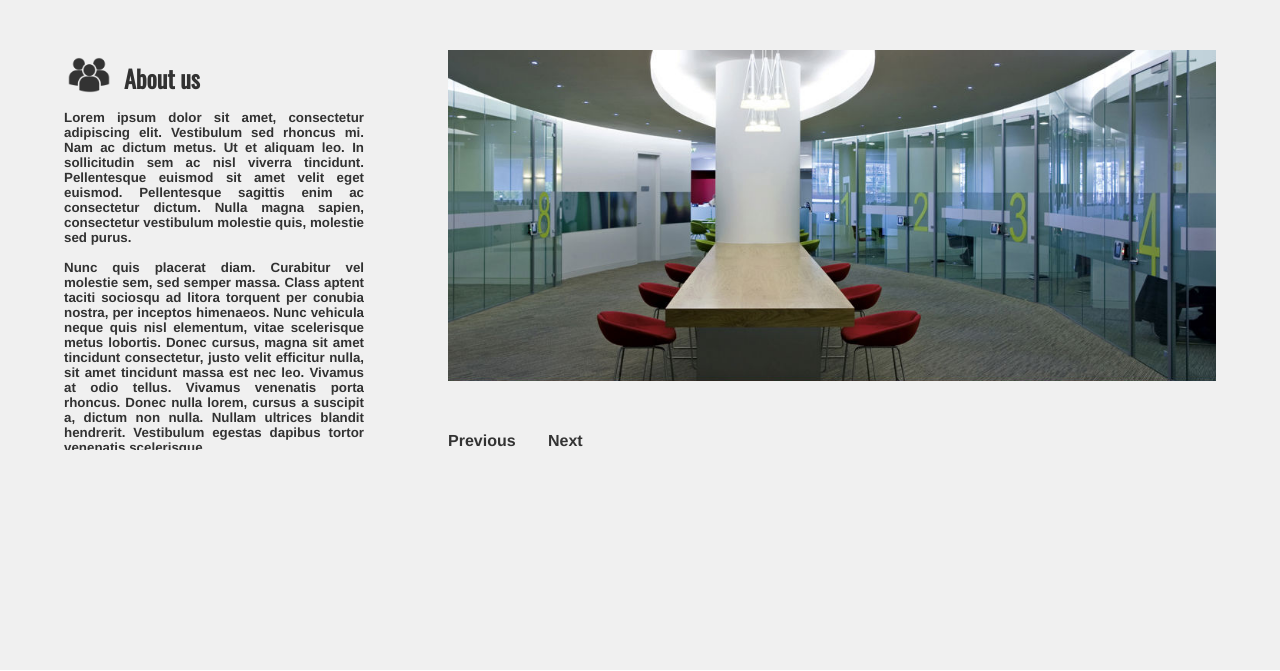
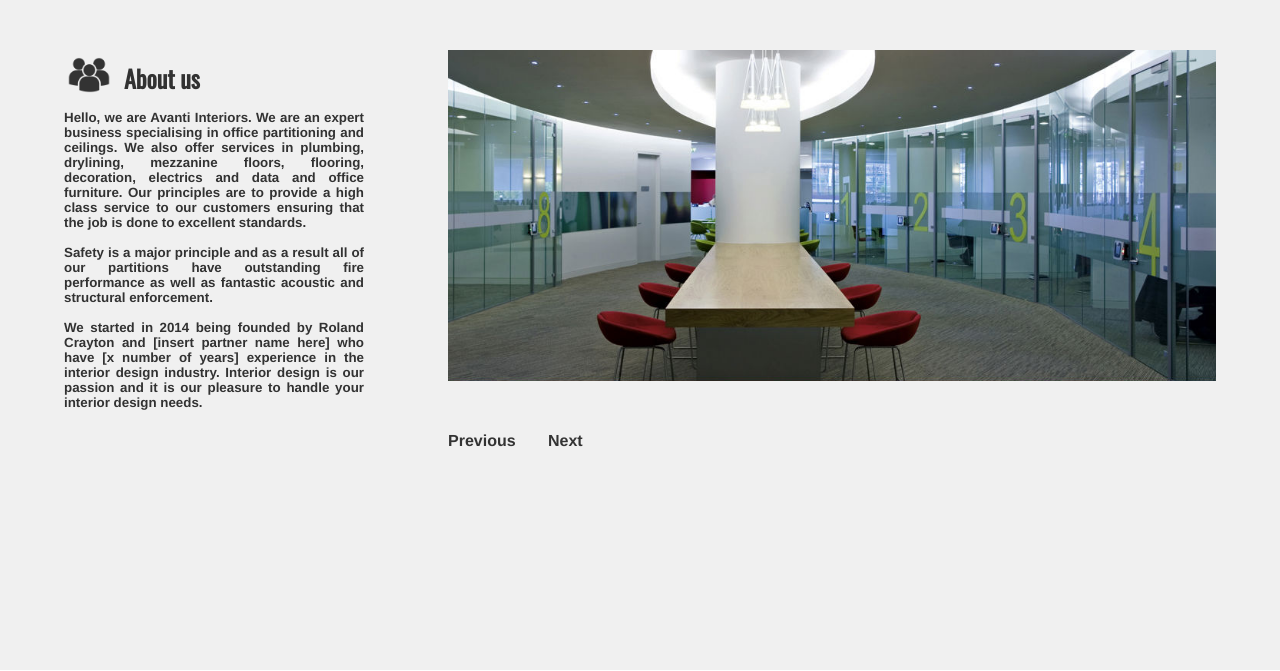
Before and after one commit to craigpullar/Avanti-Interiors, a Django app: page / in a window 1280 px wide. Shown: the part 100-771 px from the top of the page. Run offline with Django 3.2, Linux system fonts and the light colour scheme; grey boxes labelled with a size stand in for pictures from a placeholder-image service; some libraries are stand-ins or nearby versions.

Commit message:
About Us description

```diff
--- a/landing_page/templates/index.html
+++ b/landing_page/templates/index.html
@@ -81,8 +81,12 @@
 			<img src="{% static 'images/multiple25.png' %}">
 			<h2>About us</h2>
 			<p>
-					Lorem ipsum dolor sit amet, consectetur adipiscing elit. Vestibulum sed rhoncus mi. Nam ac dictum metus. Ut et aliquam leo. In sollicitudin sem ac nisl viverra tincidunt. Pellentesque euismod sit amet velit eget euismod. Pellentesque sagittis enim ac consectetur dictum. Nulla magna sapien, consectetur vestibulum molestie quis, molestie sed purus.<br><br>
-		Nunc quis placerat diam. Curabitur vel molestie sem, sed semper massa. Class aptent taciti sociosqu ad litora torquent per conubia nostra, per inceptos himenaeos. Nunc vehicula neque quis nisl elementum, vitae scelerisque metus lobortis. Donec cursus, magna sit amet tincidunt consectetur, justo velit efficitur nulla, sit amet tincidunt massa est nec leo. Vivamus at odio tellus. Vivamus venenatis porta rhoncus. Donec nulla lorem, cursus a suscipit a, dictum non nulla. Nullam ultrices blandit hendrerit. Vestibulum egestas dapibus tortor venenatis scelerisque.</p>
+				Hello, we are Avanti Interiors. We are an expert business specialising in office partitioning and ceilings. We also offer services in plumbing, drylining, mezzanine floors, flooring, decoration, electrics and data and office furniture. Our principles are to provide a high class service to our customers ensuring that the job is done to excellent standards.<br>
+				<br>
+				Safety is a major principle and as a result all of our partitions have outstanding fire performance as well as fantastic acoustic and structural enforcement.<br>
+				<br>
+				We started in 2014 being founded by Roland Crayton and [insert partner name here] who have [x number of years] experience in the interior design industry. Interior design is our passion and it is our pleasure to handle your interior design needs.
+			</p>
 			</div>
 	</div>
 	<footer>
```
